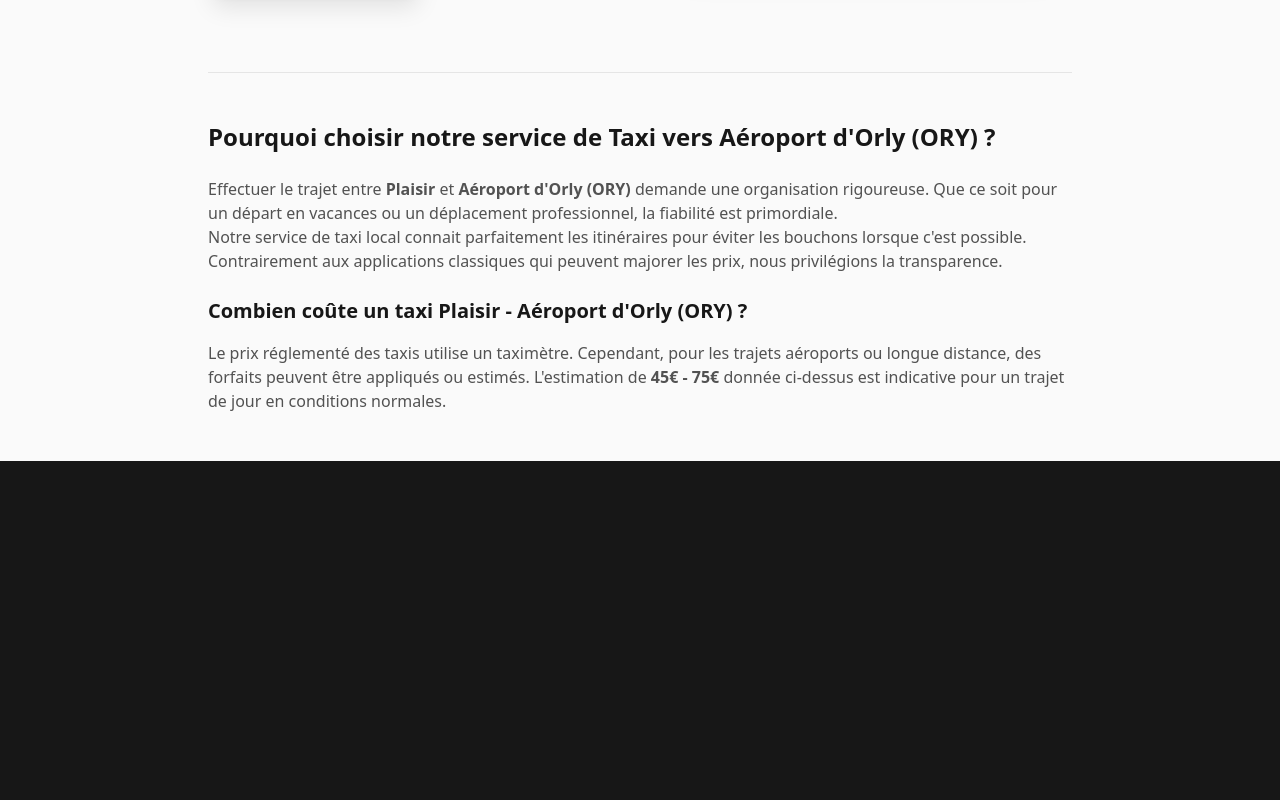
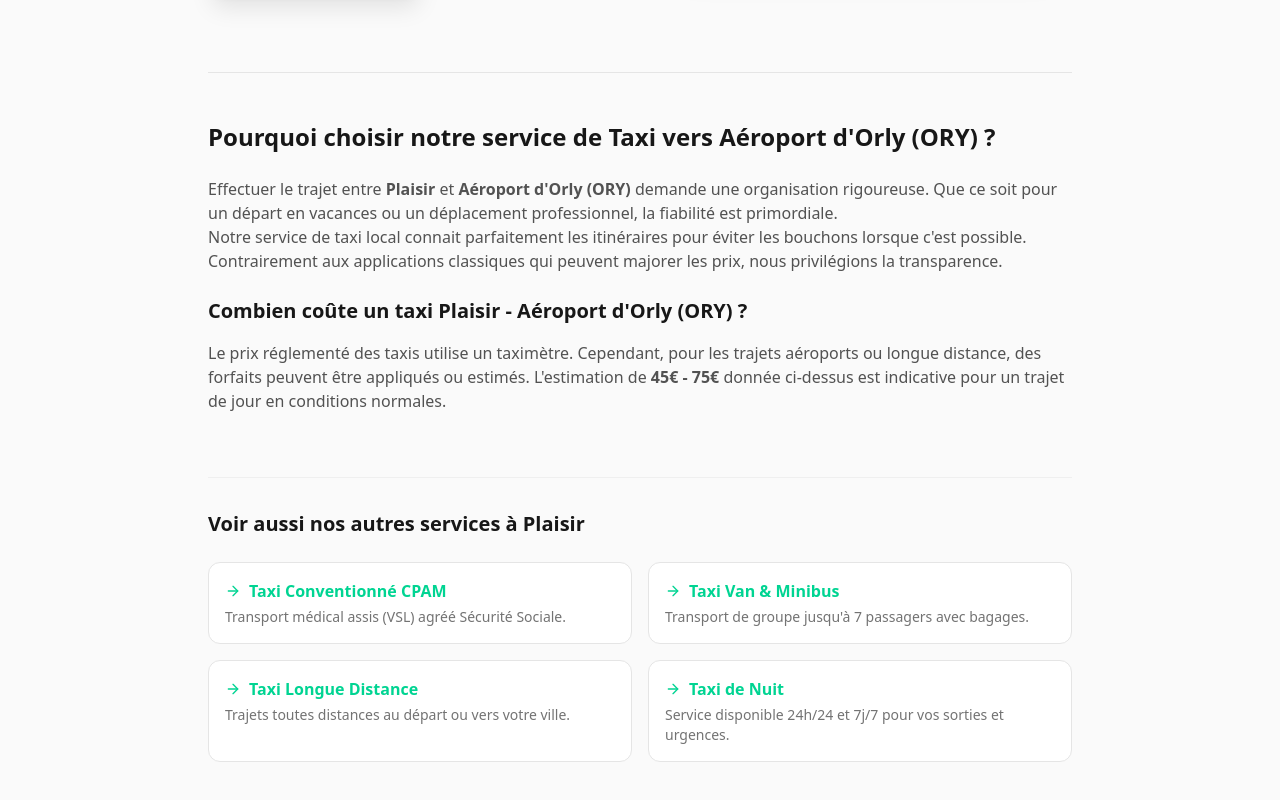
Before and after one commit to tuangiangluong-afk/expertbornerecharge, a Next.js app: page /taxiaplaisir_com/tarif/aeroport-orly in a window 1280 px wide. Shown: the part 745-1545 px from the top of the page. Before the commit the page ends 1206 px from the top, so only its background shows below. Built offline with nearby package versions, Linux system fonts and the light colour scheme; no server answers; the database is empty.

Commit message:
feat(seo): add internal linking 'See Also' section to tarif pages

```diff
--- a/src/app/[domain]/tarif/[slug]/page.tsx
+++ b/src/app/[domain]/tarif/[slug]/page.tsx
@@ -1,5 +1,5 @@
 import { CITIES, getCity } from "@/lib/db";
-import { SEO_DESTINATIONS } from "@/lib/seo-data";
+import { SEO_DESTINATIONS, SEO_SERVICES } from "@/lib/seo-data";
 import { getSpintaxContent } from "@/lib/spintax";
 import { notFound } from "next/navigation";
 import { Phone, MapPin, Clock, ArrowRight, Car, Euro, CheckCircle } from "lucide-react";
@@ -234,6 +234,26 @@ export default async function TarifPage({ params }: { params: Promise<{ domain:
                             L'estimation de <strong>{minPrice}</strong> donnée ci-dessus est indicative pour un trajet de jour en conditions normales.
                         </p>
                     </div>
+
+                    {/* See Also Section */}
+                    <div className="mt-16 border-t border-neutral-200/50 pt-8">
+                        <h3 className="text-xl font-bold text-neutral-900 mb-6">Voir aussi nos autres services à {city.city}</h3>
+                        <div className="grid sm:grid-cols-2 gap-4">
+                            {SEO_SERVICES.map((service) => (
+                                <Link
+                                    key={service.slug}
+                                    href={`/${service.slug}`}
+                                    className="group block p-4 rounded-xl bg-white border border-neutral-200 hover:border-neutral-300 hover:shadow-md transition"
+                                >
+                                    <h4 className={`font-bold ${classes.text} group-hover:opacity-80 transition flex items-center gap-2`}>
+                                        <ArrowRight size={16} />
+                                        {service.title}
+                                    </h4>
+                                    <p className="text-sm text-neutral-500 mt-1">{service.description}</p>
+                                </Link>
+                            ))}
+                        </div>
+                    </div>
                 </div>
             </main>
         </div>
```
